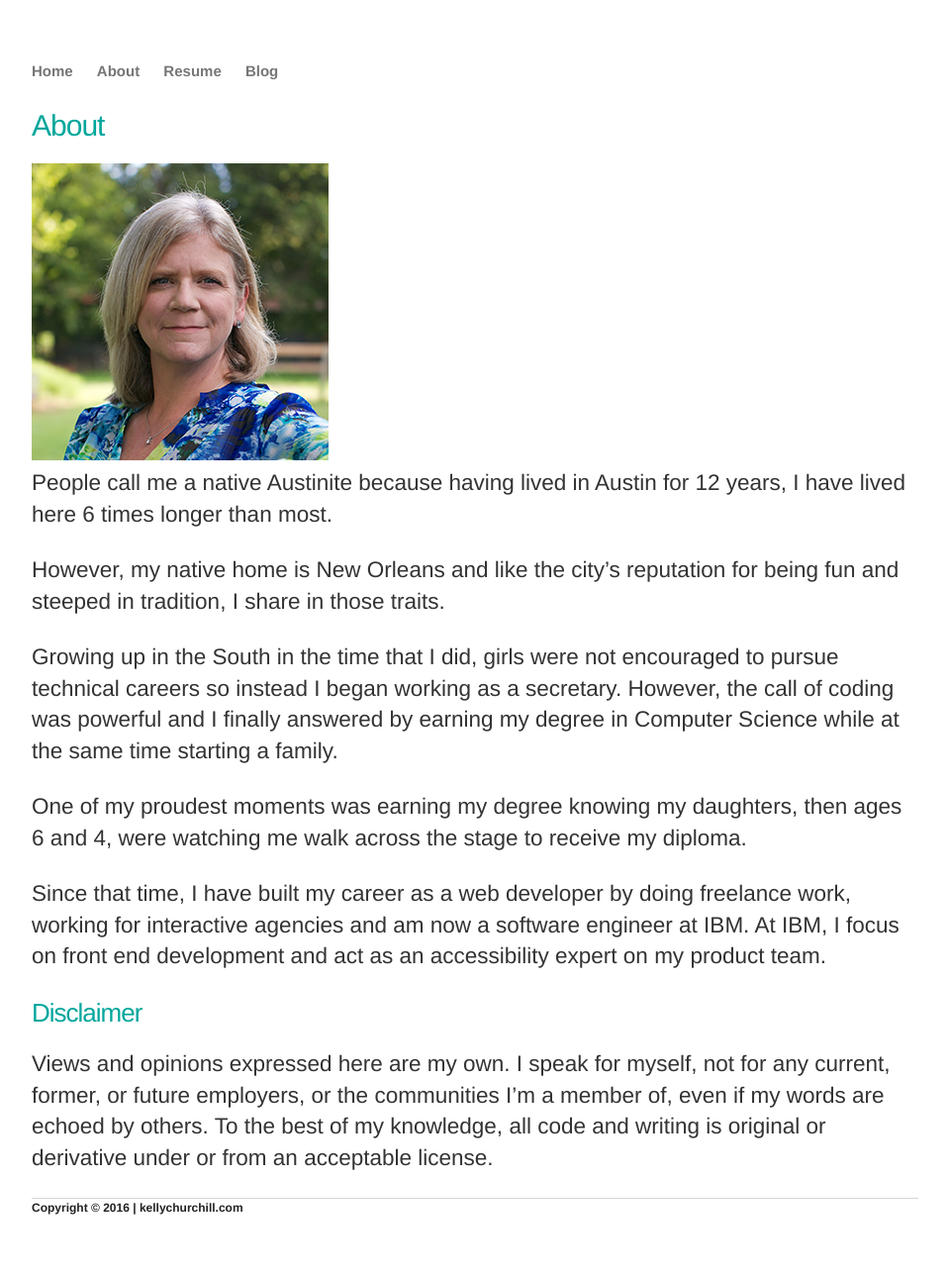
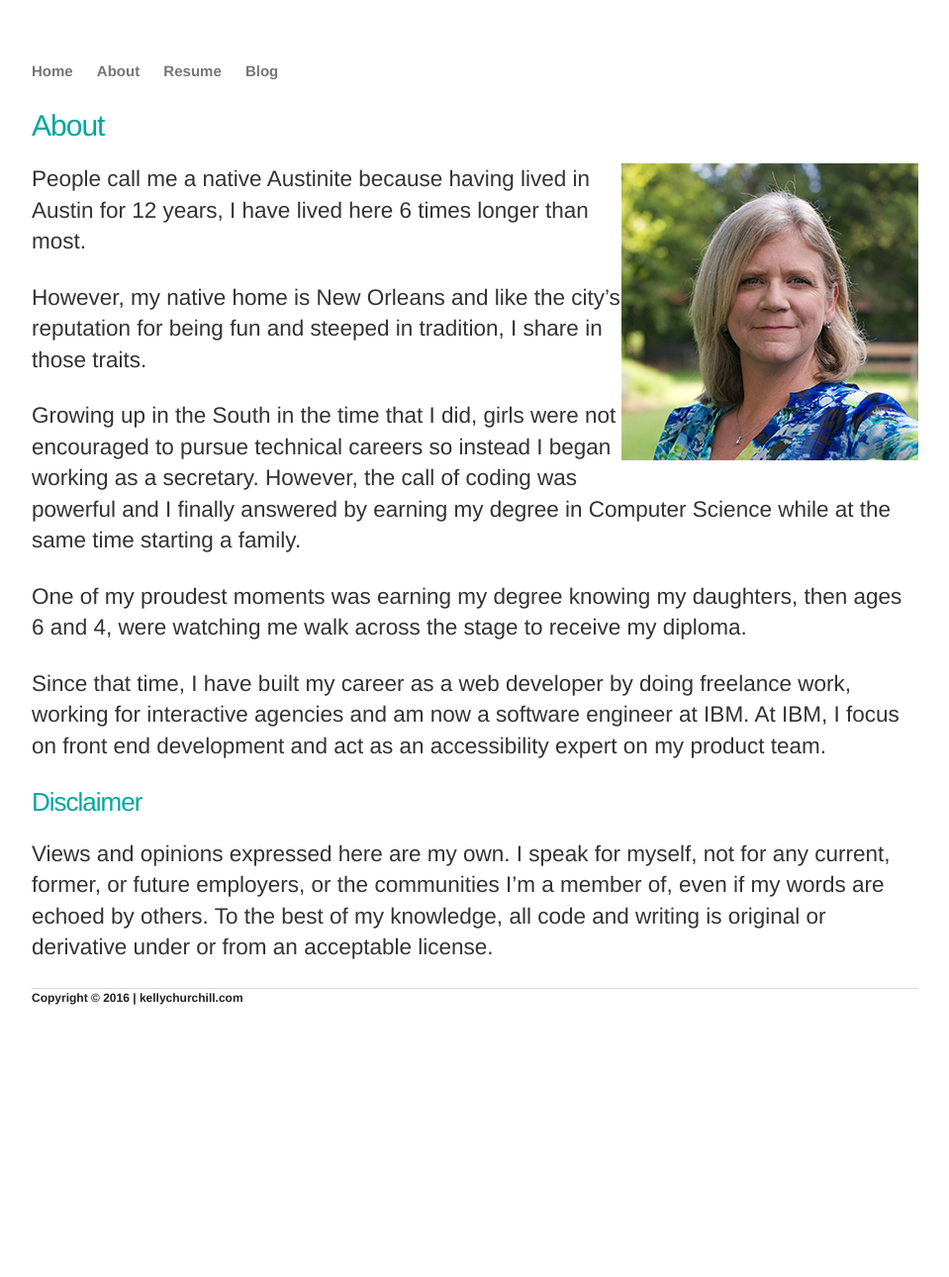
Before and after one commit to kellychurchill/kellychurchill.github.io, a Jekyll site: the page built from about/index.html, in a window 1280 px wide. Shown: the whole page at 99% size, without its empty margins (160-1119 px from the left). Built offline with Jekyll 4.4.1, drawn with Linux system fonts in a browser that asks for light colours; nearby versions of some CDN libraries; after the commit the page ends 1078 px from its top, so only the background shows below that.

Commit message:
updating

```diff
--- a/css/main.scss
+++ b/css/main.scss
@@ -93,3 +93,7 @@ ul {
 li {
 	margin-bottom: 0;
 }
+.headshot {
+    float:  right;
+    display: inline-block;
+}
```
